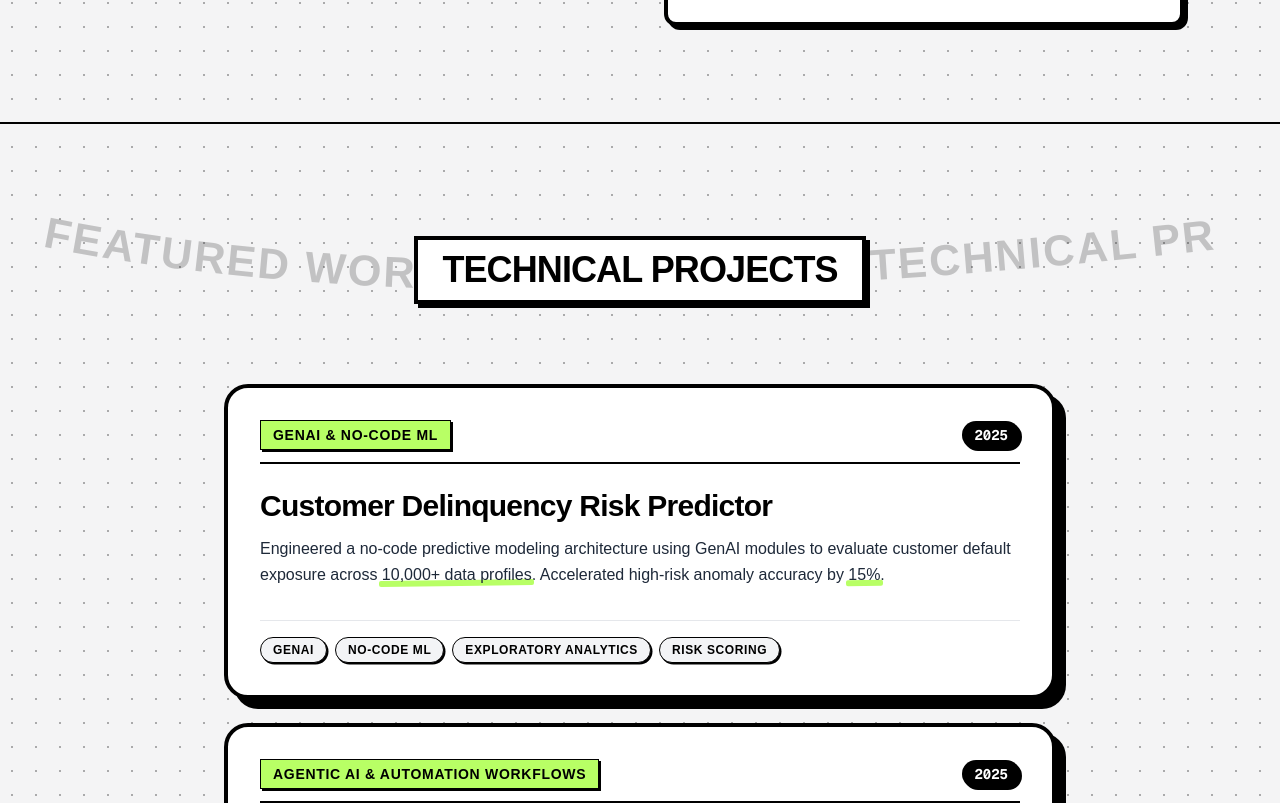
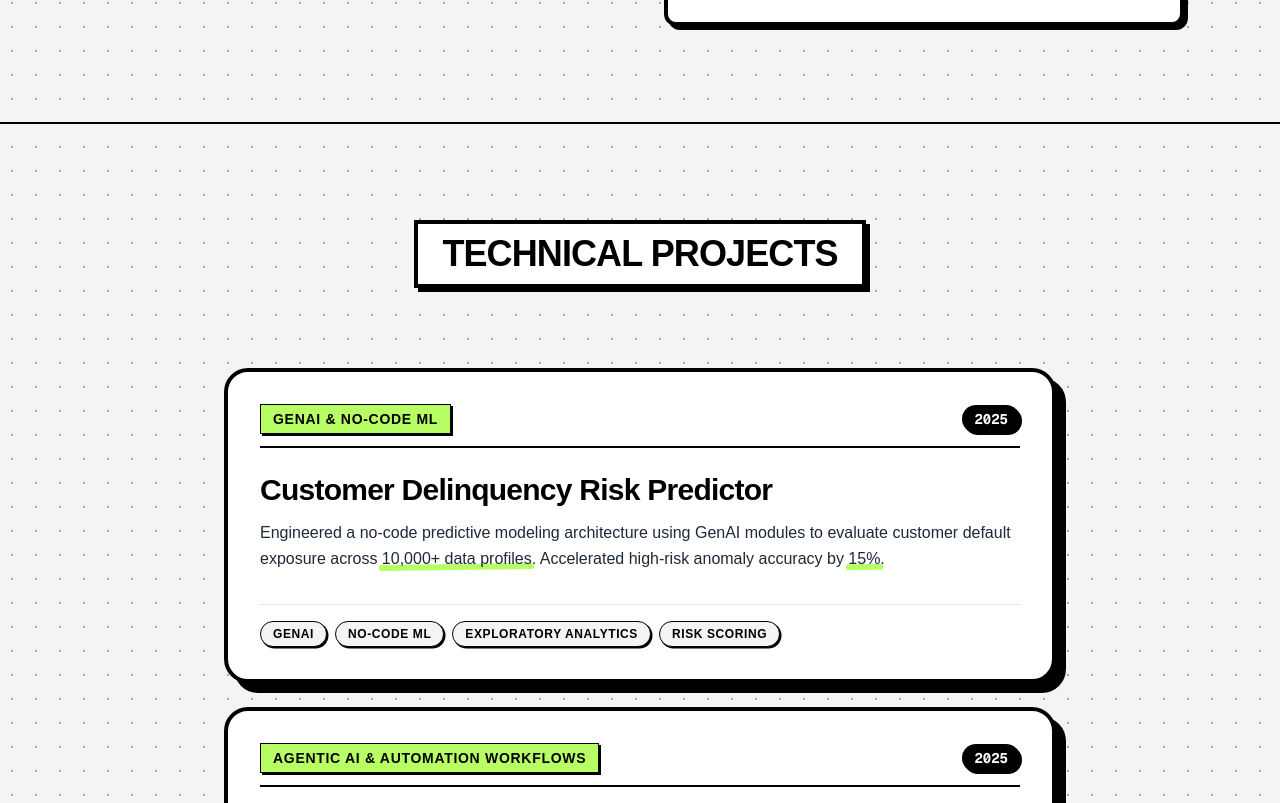
Before and after one commit to shivamjha2o/pf2, a Next.js app: page / in a window 1280 px wide. Shown: the part 1457-2260 px from the top of the page. Built offline with nearby package versions, Linux system fonts and the light colour scheme.

Commit message:
fix: remove unused CircularText import and optimize ScrollStack padding

```diff
--- a/src/components/Hero.tsx
+++ b/src/components/Hero.tsx
@@ -3,7 +3,6 @@
 import React from 'react';
 import RotatingText from '@/components/RotatingText';
 import DotGrid from '@/components/DotGrid';
-import CircularText from '@/components/CircularText';
 import InteractiveMarquee from '@/components/InteractiveMarquee';
 import StrokeText from '@/components/StrokeText';
 
--- a/src/components/Projects.tsx
+++ b/src/components/Projects.tsx
@@ -1,6 +1,5 @@
 import React from 'react';
 import ScrollStack, { ScrollStackItem } from '@/components/ScrollStack';
-import CurvedLoop from '@/components/CurvedLoop';
 
 const projectsData = [
   {
@@ -31,21 +30,12 @@ const projectsData = [
 
 const Projects = () => {
   return (
-    <section id="projects" className="py-14 sm:py-24 bg-transparent text-black relative">
+    <section id="projects" className="pt-16 pb-36 sm:pt-24 sm:pb-52 bg-transparent text-black relative">
       <div className="max-w-4xl mx-auto px-4 sm:px-6 lg:px-8 relative z-10">
 
-        {/* CurvedLoop Marquee behind header */}
-        <div className="relative text-center mb-10 sm:mb-16 py-4 flex flex-col items-center justify-center">
-          <div className="absolute inset-0 flex items-center justify-center pointer-events-auto opacity-20 z-0 scale-110 sm:scale-125 -translate-y-2">
-            <CurvedLoop
-              marqueeText="TECHNICAL PROJECTS ✦ FEATURED WORK ✦ INNOVATION ✦"
-              speed={2}
-              curveAmount={120}
-              interactive={true}
-              className="fill-black font-black text-4xl sm:text-6xl tracking-wider"
-            />
-          </div>
-          <h2 className="relative z-10 text-2xl sm:text-4xl font-black uppercase tracking-tight bg-white text-black inline-block px-6 py-2.5 border-3 sm:border-4 border-black shadow-[4px_4px_0px_0px_rgba(0,0,0,1)]">
+        {/* Section Header */}
+        <div className="text-center mb-12 sm:mb-20">
+          <h2 className="text-2xl sm:text-4xl font-black uppercase tracking-tight bg-white text-black inline-block px-6 py-2.5 border-3 sm:border-4 border-black shadow-[4px_4px_0px_0px_rgba(0,0,0,1)]">
             Technical Projects
           </h2>
         </div>
@@ -54,11 +44,11 @@ const Projects = () => {
         <div className="w-full">
           <ScrollStack
             useWindowScroll={true}
-            itemDistance={50}
+            itemDistance={60}
             itemScale={0.04}
             itemStackDistance={25}
-            stackPosition="15%"
-            scaleEndPosition="5%"
+            stackPosition="24%"
+            scaleEndPosition="14%"
             baseScale={0.9}
             blurAmount={0}
           >
--- a/src/components/ScrollStack.tsx
+++ b/src/components/ScrollStack.tsx
@@ -92,14 +92,15 @@ const ScrollStack: React.FC<ScrollStackProps> = ({
 
   const getElementOffset = useCallback(
     (element: HTMLElement) => {
-      if (useWindowScroll) {
-        const rect = element.getBoundingClientRect();
-        return rect.top + window.scrollY;
-      } else {
-        return element.offsetTop;
+      let top = 0;
+      let el: HTMLElement | null = element;
+      while (el && el !== document.body) {
+        top += el.offsetTop;
+        el = el.offsetParent as HTMLElement | null;
       }
+      return top;
     },
-    [useWindowScroll]
+    []
   );
 
   const updateCardTransforms = useCallback(() => {
```
